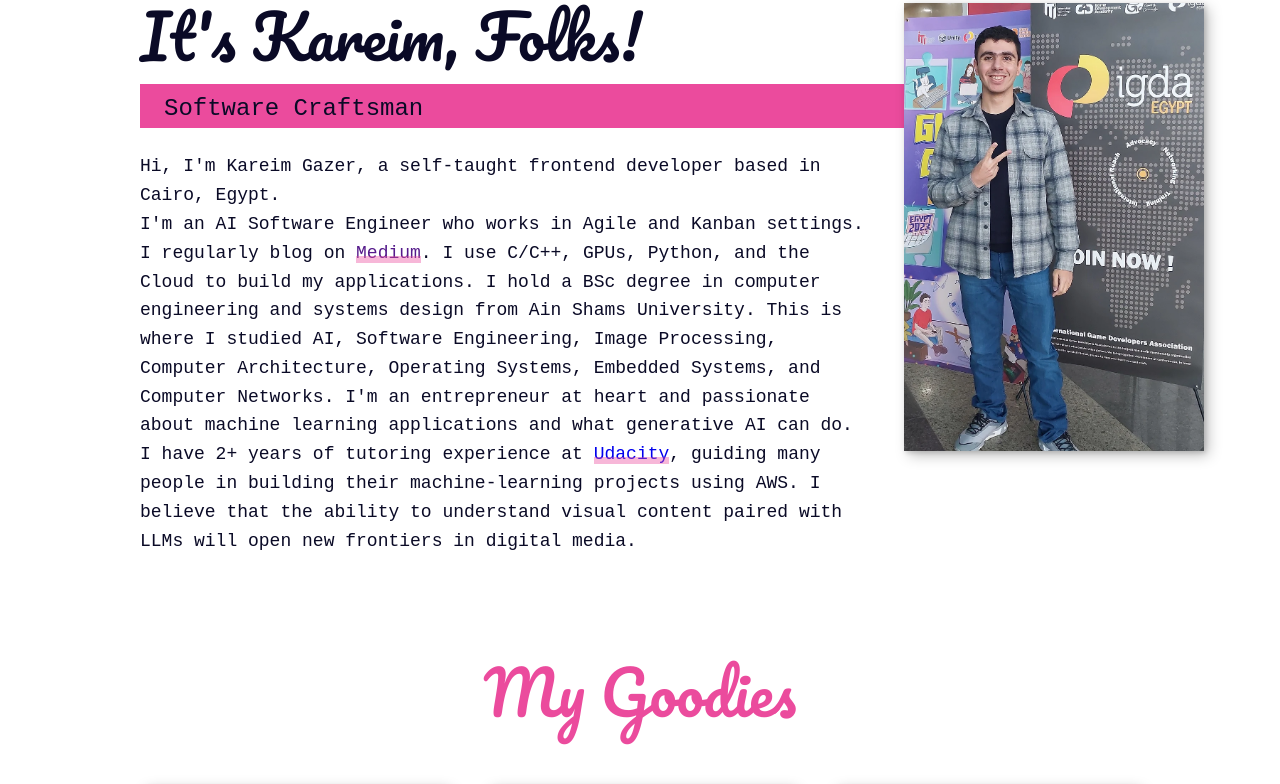
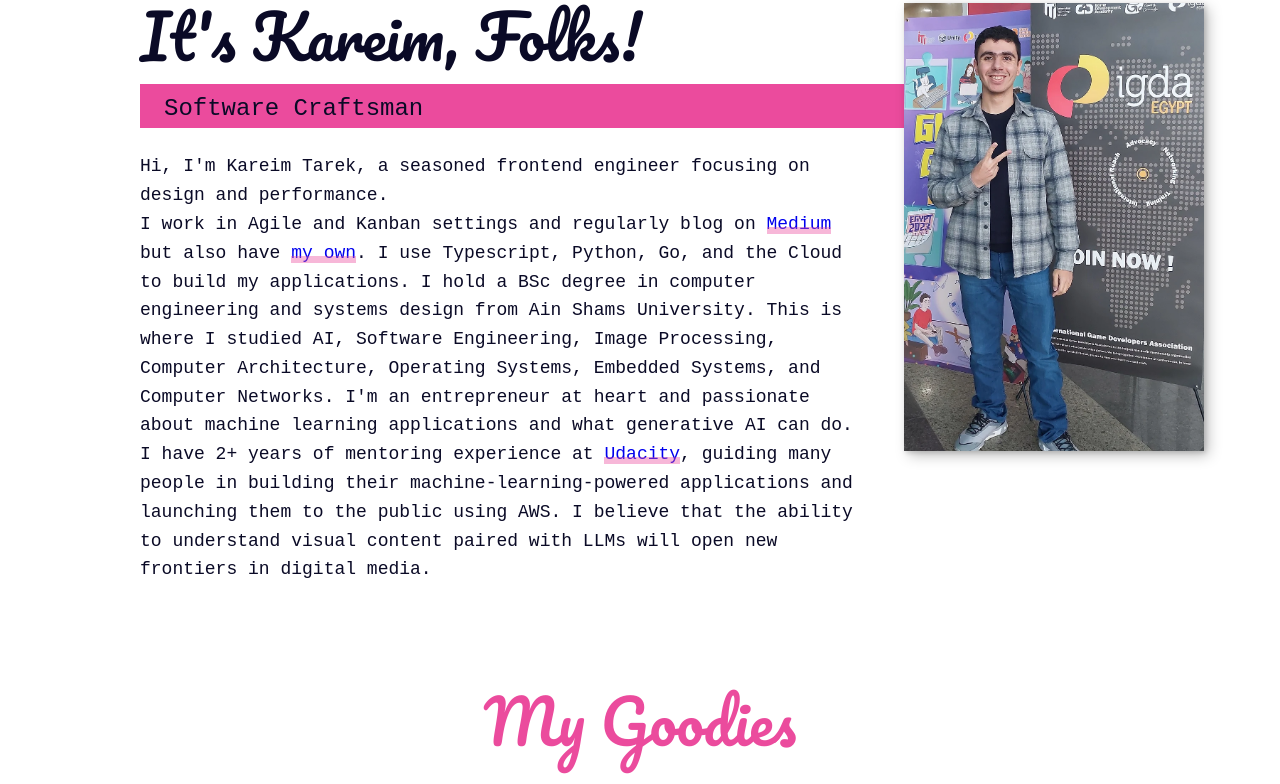
Before and after one commit to KareimGazer/kareimgazer.github.io, a website built with Vite: page index.html in a window 1280 px wide. Shown: the part 1352-2136 px from the top of the page. Built offline with nearby package versions, Linux system fonts and the light colour scheme; files whose address does not match are found by name.

Commit message:
about fixed

```diff
--- a/css/design-system.css
+++ b/css/design-system.css
@@ -20,6 +20,16 @@
 
     --bs: 0.25em 0.25em 0.75em rgba(0, 0, 0, .25),
             0.125em 0.125em 0.25em rgba(0, 0, 0, .15);
+}
+
+::-moz-selection { /* Code for Firefox */
+    color: var(--clr-light);
+    background: var(--clr-dark);
+}
+
+::selection {
+    color: var(--clr-light);
+    background: var(--clr-dark);
 }
 
 /* 800 */
--- a/css/style.css
+++ b/css/style.css
@@ -513,6 +513,7 @@ section {
 
 .goodies__title {
     margin: 0.5em 0;
+    color: var(--clr-accent);
 }
 
 .goodies__item {
--- a/index.html
+++ b/index.html
@@ -101,14 +101,14 @@
             <h2 class="section__title section__title--about">It's Kareim, Folks!</h2>
             <p class="section__subtitle section__subtitle--about">Software Craftsman</p>
             <div class="about__body">
-                <p>Hi, I'm Kareim Gazer, a self-taught frontend developer based in Cairo, Egypt.</p>
-                <p>I'm an AI Software Engineer who works in Agile and Kanban settings. I regularly blog on <a class="about__link" href="">Medium</a>. I use C/C++, GPUs, Python, and the Cloud to build my applications.
+                <p>Hi, I'm Kareim Tarek, a seasoned frontend engineer focusing on design and performance.</p>
+                <p>I work in Agile and Kanban settings and regularly blog on <a class="about__link" href="https://medium.com/@kareimtarek1972">Medium</a> but also have <a href="https://kareimgazer.github.io/blog/" class="about__link">my own</a>. I use Typescript, Python, Go, and the Cloud to build my applications.
 
                     I hold a BSc degree in computer engineering and systems design from Ain Shams University. This is where I studied AI, Software Engineering, Image Processing, Computer Architecture, Operating Systems, Embedded Systems, and Computer Networks.
 
                     I'm an entrepreneur at heart and passionate about machine learning applications and what generative AI can do.
 
-                    I have 2+ years of tutoring experience at <a class="about__link" href="https://www.udacity.com/">Udacity</a>, guiding many people in building their machine-learning projects using AWS. I believe that the ability to understand visual content paired with LLMs will open new frontiers in digital media.</p>
+                    I have 2+ years of mentoring experience at <a class="about__link" href="https://www.udacity.com/">Udacity</a>, guiding many people in building their machine-learning-powered applications and launching them to the public using AWS. I believe that the ability to understand visual content paired with LLMs will open new frontiers in digital media.</p>
             </div>
             <img src="./img/about-avatar.jpg" alt="Kareim's about avatar'" class="about__img">
         </section>
```
